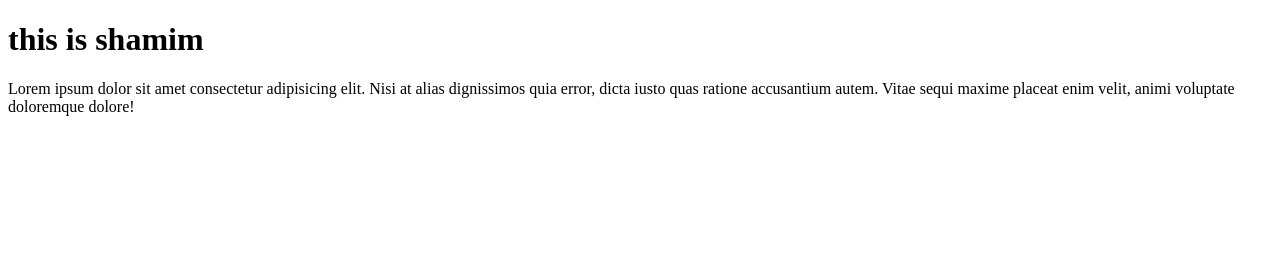
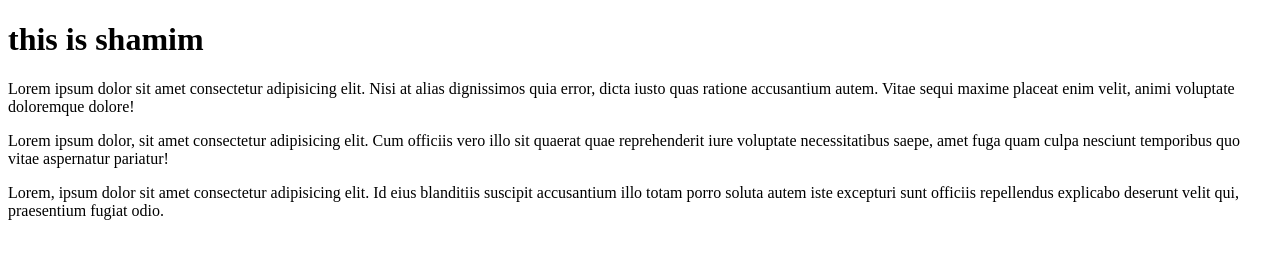
Before and after one commit to shamimsultan2/fourth-report, a plain HTML site: page index.html in a window 1280 px wide. Drawn offline with Linux system fonts and the light colour scheme.

Commit message:
this is fourth

```diff
--- a/index.html
+++ b/index.html
@@ -8,5 +8,7 @@
 <body>
     <h1>this is shamim</h1>
     <p>Lorem ipsum dolor sit amet consectetur adipisicing elit. Nisi at alias dignissimos quia error, dicta iusto quas ratione accusantium autem. Vitae sequi maxime placeat enim velit, animi voluptate doloremque dolore!</p>
+    <p>Lorem ipsum dolor, sit amet consectetur adipisicing elit. Cum officiis vero illo sit quaerat quae reprehenderit iure voluptate necessitatibus saepe, amet fuga quam culpa nesciunt temporibus quo vitae aspernatur pariatur!</p>
+    <p>Lorem, ipsum dolor sit amet consectetur adipisicing elit. Id eius blanditiis suscipit accusantium illo totam porro soluta autem iste excepturi sunt officiis repellendus explicabo deserunt velit qui, praesentium fugiat odio.</p>
 </body>
 </html>
```
